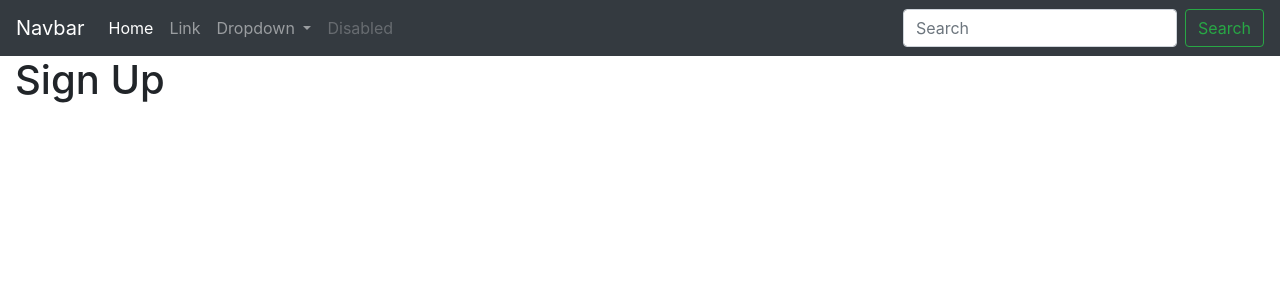
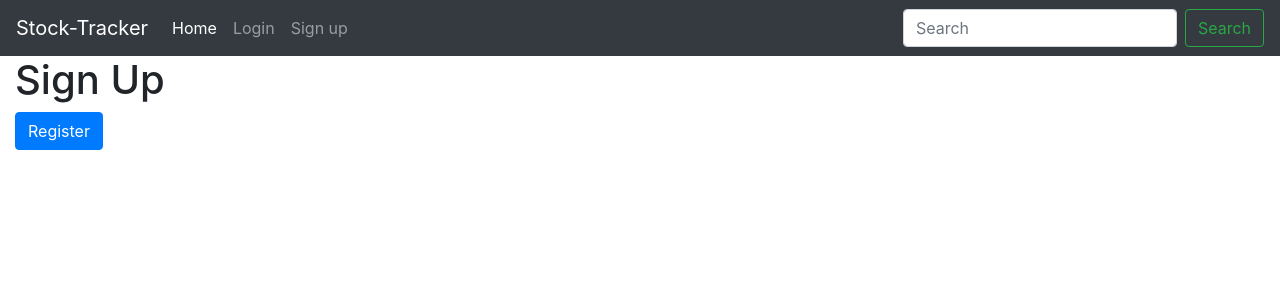
Before and after one commit to clay099/stock-tracker, a Flask app: template templates/signup.html in a window 1280 px wide. Shown: the top 300 px of the page. Run offline with Flask 2, Linux system fonts and the light colour scheme; the template is opened without the code that fills it, so the values that code supplies are empty; parts of the project's set-up code (start-up, migrations or seed data) failed here and were passed over; some libraries are stand-ins or nearby versions.

Commit message:
basic login and signup forms rendering

```diff
--- a/app.py
+++ b/app.py
@@ -7,6 +7,7 @@ from secrets import API_KEY, APP_KEY
 from flask_login import LoginManager
 
 from models import db, connect_db, User, Stock, User_Stock
+from forms import NewUserForm, LoginForm, Stock, UserStockForm
 
 app = Flask(__name__)
 
@@ -20,7 +21,7 @@ app.config["SECRET_KEY"] = os.environ.get('SECRET_KEY', APP_KEY)
 toolbar = DebugToolbarExtension(app)
 
 connect_db(app)
-# db.create_all()
+db.create_all()
 
 # Configure API key
 configuration = finnhub.Configuration(
@@ -42,5 +43,21 @@ def load_user(user_id):
 
 
 @app.route('/')
-def index():
+def homepage():
     return render_template('home.html')
+
+
+@app.route('/login')
+def login():
+    form = LoginForm()
+    if form.validate_on_submit():
+        return redirect(url_for("homepage"))
+    return render_template('login.html', form=form)
+
+
+@app.route('/signup', methods=['GET', 'POST'])
+def signup():
+    form = NewUserForm()
+    if form.validate_on_submit():
+        return redirect(url_for("homepage"))
+    return render_template('signup.html', form=form)
--- /dev/null
+++ b/templates/_form.html
@@ -0,0 +1,12 @@
+{{ form.hidden_tag() }}
+
+{% for field in form if field.widget.input_type != 'hidden' %}
+<p>
+    {{ field.label }}
+    {{ field }}
+
+    {% for error in field.errors %}
+    {{error}}
+    {% endfor %}
+</p>
+{% endfor %}
--- a/templates/base.html
+++ b/templates/base.html
@@ -11,7 +11,7 @@
 </head>
 
 <nav class="navbar navbar-expand-lg navbar-dark bg-dark">
-    <a class="navbar-brand" href="#">Navbar</a>
+    <a class="navbar-brand" href="#">Stock-Tracker</a>
     <button class="navbar-toggler" type="button" data-toggle="collapse" data-target="#navbarSupportedContent"
         aria-controls="navbarSupportedContent" aria-expanded="false" aria-label="Toggle navigation">
         <span class="navbar-toggler-icon"></span>
@@ -20,25 +20,13 @@
     <div class="collapse navbar-collapse" id="navbarSupportedContent">
         <ul class="navbar-nav mr-auto">
             <li class="nav-item active">
-                <a class="nav-link" href="#">Home <span class="sr-only">(current)</span></a>
+                <a class="nav-link" href="/">Home</a>
             </li>
             <li class="nav-item">
-                <a class="nav-link" href="#">Link</a>
-            </li>
-            <li class="nav-item dropdown">
-                <a class="nav-link dropdown-toggle" href="#" id="navbarDropdown" role="button" data-toggle="dropdown"
-                    aria-haspopup="true" aria-expanded="false">
-                    Dropdown
-                </a>
-                <div class="dropdown-menu" aria-labelledby="navbarDropdown">
-                    <a class="dropdown-item" href="#">Action</a>
-                    <a class="dropdown-item" href="#">Another action</a>
-                    <div class="dropdown-divider"></div>
-                    <a class="dropdown-item" href="#">Something else here</a>
-                </div>
+                <a class="nav-link" href="/login">Login</a>
             </li>
             <li class="nav-item">
-                <a class="nav-link disabled" href="#" tabindex="-1" aria-disabled="true">Disabled</a>
+                <a class="nav-link" href="/signup">Sign up</a>
             </li>
         </ul>
         <form class="form-inline my-2 my-lg-0">
--- a/templates/login.html
+++ b/templates/login.html
@@ -6,4 +6,10 @@
 
 <h1>Login</h1>
 
+<form method="POST">
+    {% include '_form.html' %}
+
+    <button class="btn btn-primary" type="submit">Login</button>
+</form>
+
 {% endblock %}
--- a/templates/signup.html
+++ b/templates/signup.html
@@ -6,4 +6,10 @@
 
 <h1>Sign Up</h1>
 
+<form method="POST">
+    {% include '_form.html' %}
+
+    <button class="btn btn-primary" type="submit">Register</button>
+</form>
+
 {% endblock %}
```
Also changed, not shown: forms.py (+7 -7 lines), models.py (+16 -16 lines).
